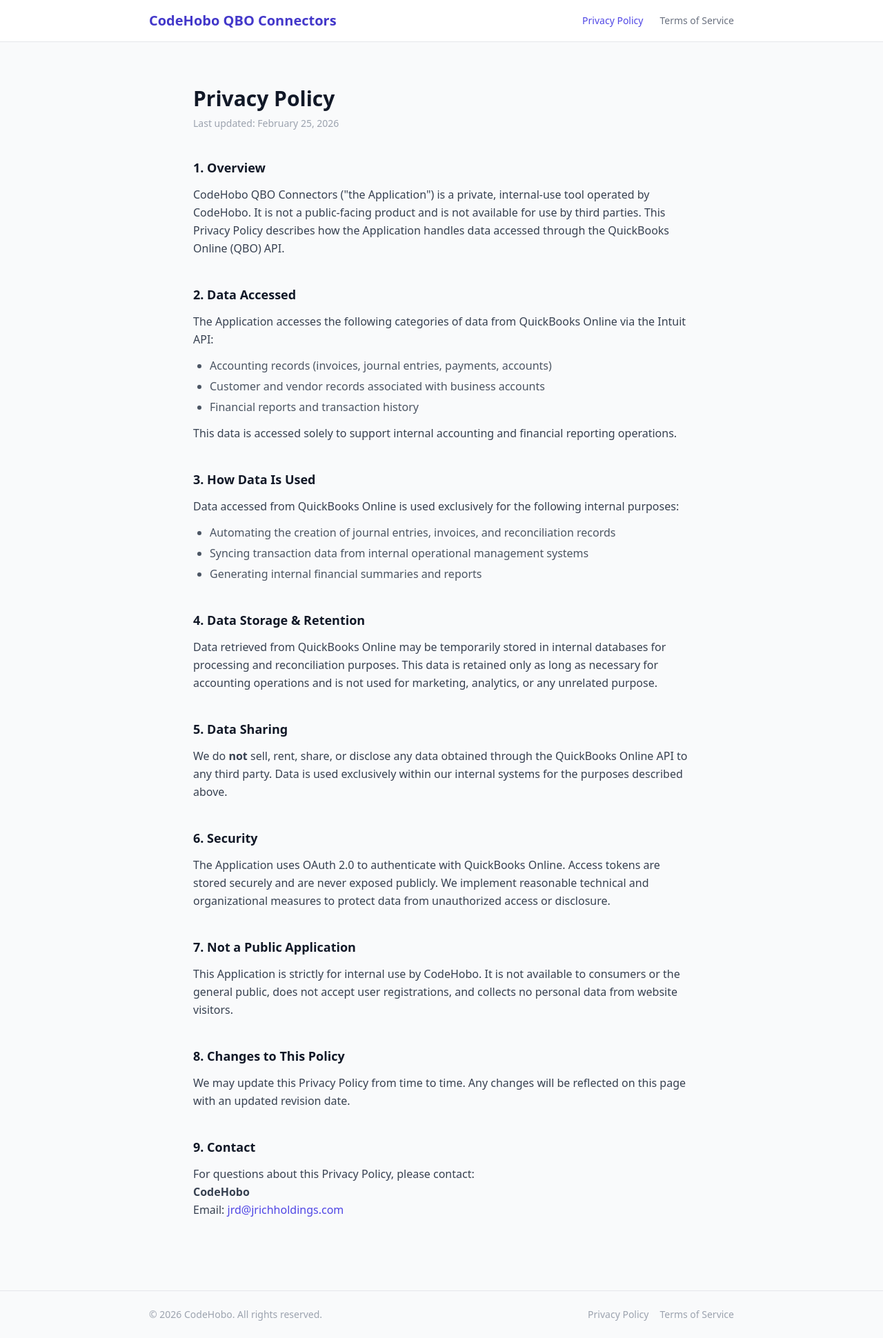
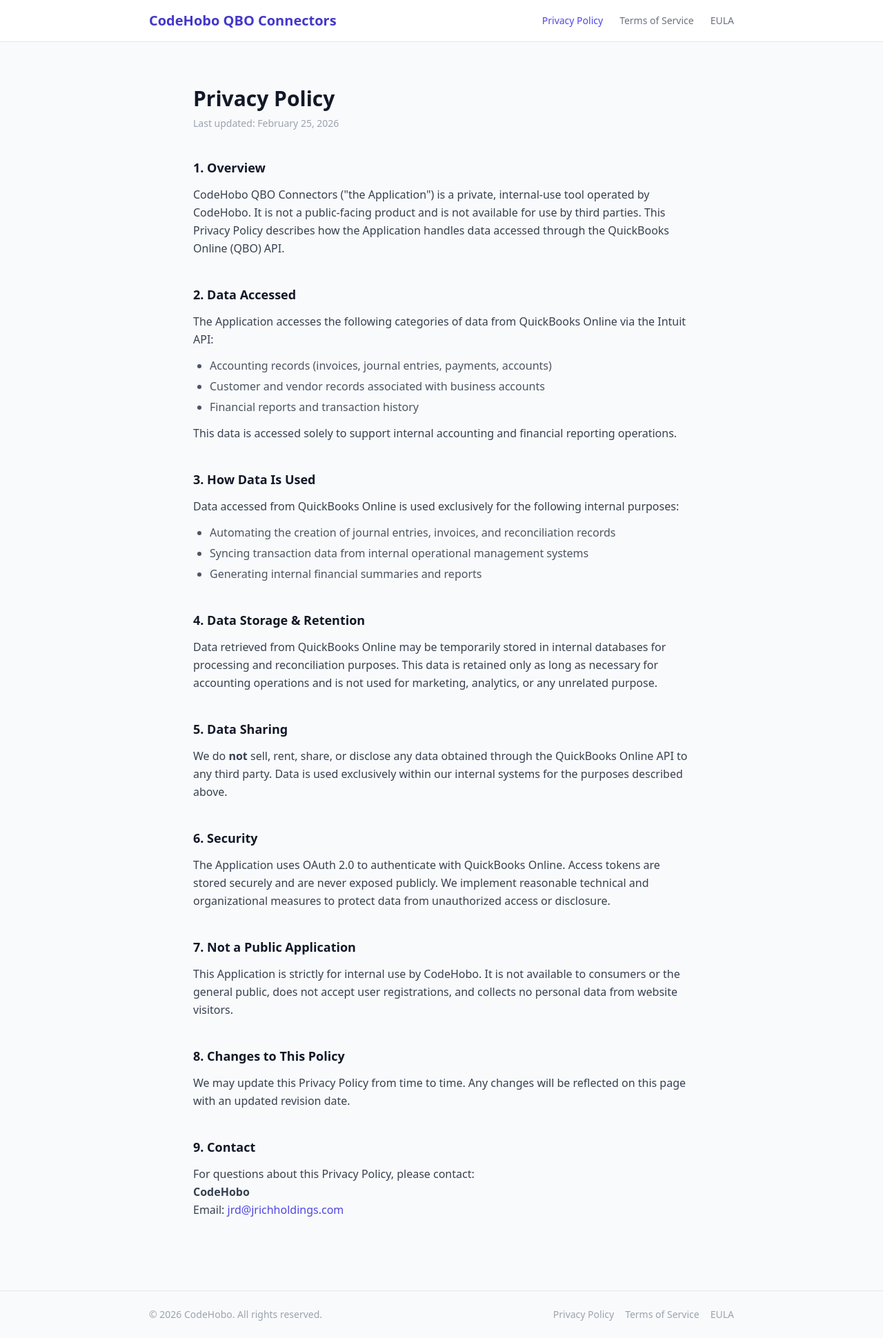
Before and after one commit to codehobo-ai/qbo-apps, a plain HTML site: page privacy.html in a window 1280 px wide. Shown: the whole page at 69% size. Drawn offline with nearby package versions, Linux system fonts and the light colour scheme.

Commit message:
Fix EULA nav links across all pages

```diff
--- a/privacy.html
+++ b/privacy.html
@@ -15,6 +15,7 @@
       <nav class="flex gap-6 text-sm text-gray-500">
         <a href="privacy.html" class="text-indigo-600 font-medium">Privacy Policy</a>
         <a href="terms.html" class="hover:text-indigo-600 transition">Terms of Service</a>
+        <a href="eula.html" class="hover:text-indigo-600 transition">EULA</a>
       </nav>
     </div>
   </header>
@@ -122,6 +123,7 @@
       <div class="flex gap-4">
         <a href="privacy.html" class="hover:text-indigo-600 transition">Privacy Policy</a>
         <a href="terms.html" class="hover:text-indigo-600 transition">Terms of Service</a>
+        <a href="eula.html" class="hover:text-indigo-600 transition">EULA</a>
       </div>
     </div>
   </footer>
```
Also changed, not shown: terms.html (+2 -0 lines).
